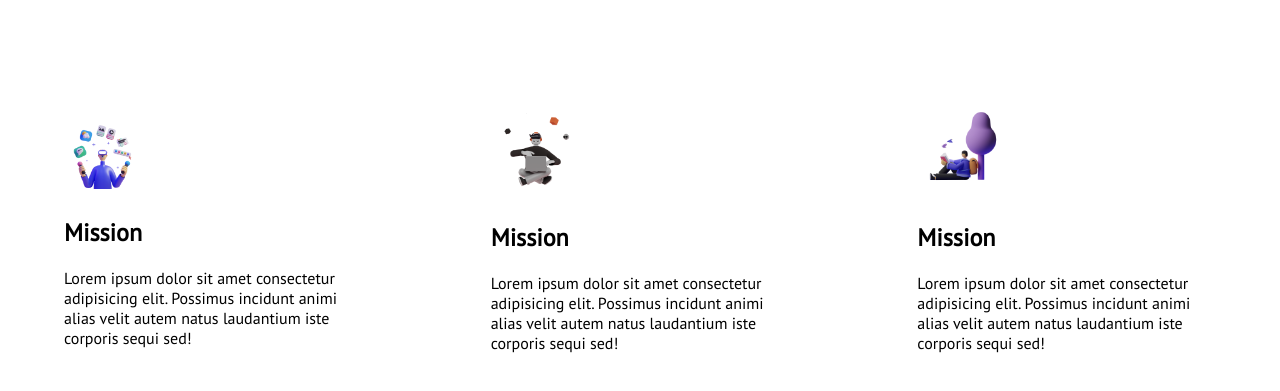
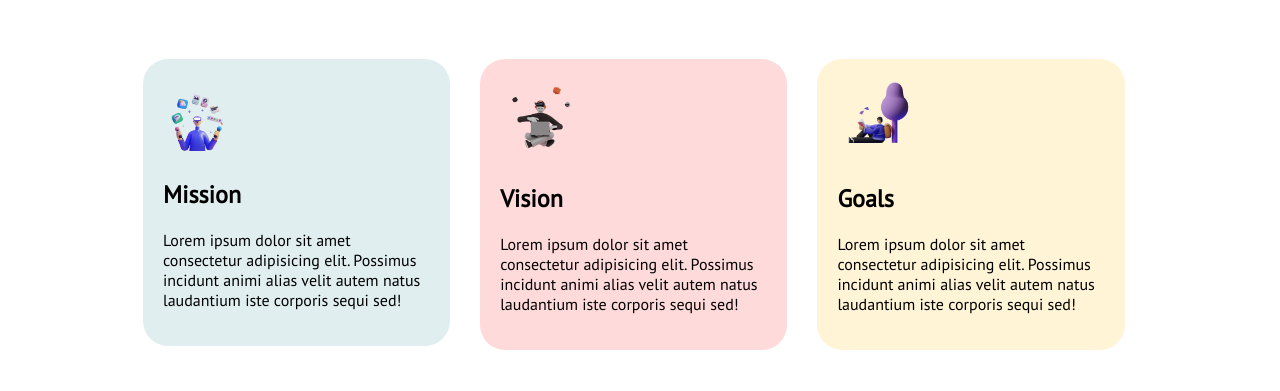
Before and after one commit to nazm0l/mission-assignment, a plain HTML site: page index.html in a window 1280 px wide. Shown: the part 581-972 px from the top of the page. Drawn offline with Linux system fonts and the light colour scheme.

Commit message:
second section added

```diff
--- a/index.html
+++ b/index.html
@@ -11,8 +11,8 @@
     <link rel="stylesheet" href="style.css">
 </head>
 <body>
-
-    <section class="flex-box">
+    <!--First Section Start-->
+    <section class="flex-box tst">
         <div class="half-width">
             <h1 class="focus-text">Stay Focused On <br> <span class="common-color">Mission 2022</span></h1>
             <p class="about-focus">Lorem ipsum dolor sit, amet consectetur adipisicing elit. Ipsum eaque et, maxime nam, sapiente alias eius quisquam dolores incidunt libero nisi cum atque porro tenetur saepe ipsa! Tenetur, fuga commodi!</p>
@@ -23,31 +23,37 @@
             <img src="images/person/person-4.png" alt="">
         </div>
     </section>
+ <!--First Section End-->
 
-    <section>
+ <!--Second Section Start-->
+    <section class="mission-section">
         <div class="mission-header-text">
             <h3>My Mission in <span class="common-color">2022</span> </h3>
         </div>
-        <div class="flex-box">
+        <div class="flex-box three-width">
             <div class="three-card">
-                <div class="card-styles">
+                <div class="first-card-styles">
                     <img src="images/illustrators/illustrator-1.png" alt="">
                     <h2>Mission</h2>
                     <p>Lorem ipsum dolor sit amet consectetur adipisicing elit. Possimus incidunt animi alias velit autem natus laudantium iste corporis sequi sed!</p>
                 </div>
             </div>
             <div class="three-card">
-                <img src="images/illustrators/illustrator-2.png" alt="">
-                <h2>Mission</h2>
-                <p>Lorem ipsum dolor sit amet consectetur adipisicing elit. Possimus incidunt animi alias velit autem natus laudantium iste corporis sequi sed!</p>
+                <div class="second-card-styles">
+                    <img src="images/illustrators/illustrator-2.png" alt="">
+                    <h2>Vision</h2>
+                    <p>Lorem ipsum dolor sit amet consectetur adipisicing elit. Possimus incidunt animi alias velit autem natus laudantium iste corporis sequi sed!</p>
+                </div>
             </div>
             <div class="three-card">
-                <img src="images/illustrators/illustrator-3.png" alt="">
-                <h2>Mission</h2>
-                <p>Lorem ipsum dolor sit amet consectetur adipisicing elit. Possimus incidunt animi alias velit autem natus laudantium iste corporis sequi sed!</p>
+                <div class="third-card-styles">
+                    <img src="images/illustrators/illustrator-3.png" alt="">
+                    <h2>Goals</h2>
+                    <p>Lorem ipsum dolor sit amet consectetur adipisicing elit. Possimus incidunt animi alias velit autem natus laudantium iste corporis sequi sed!</p>
+                </div>
             </div>
     </div>
     </section>
-
+     <!--Second Section End-->
 </body>
 </html>
--- a/style.css
+++ b/style.css
@@ -53,6 +53,10 @@ body {
 
 /* Second Section Start */
 
+.mission-section{
+  margin-bottom: 60px;
+}
+
 .mission-header-text {
   font-size: 40px;
   font-weight: 800;
@@ -62,13 +66,30 @@ body {
 
 .three-card {
   width: 30%;
-  padding: 5%;
+  padding: 15px;
+}
+.three-width{
+  padding: 0 10%;
 }
 
 .three-card img {
   width: 30%;
 }
 
-.tst {
-  background-color: gray;
+.first-card-styles {
+  background-color: #4f9da62d;
+  padding: 20px;
+  border-radius: 25px;
 }
+
+.second-card-styles{
+  background-color: #ff595938;
+  padding: 20px;
+  border-radius: 25px;
+}
+
+.third-card-styles{
+  background-color: #FFF4D6;
+  padding: 20px;
+  border-radius: 25px;
+}
```
